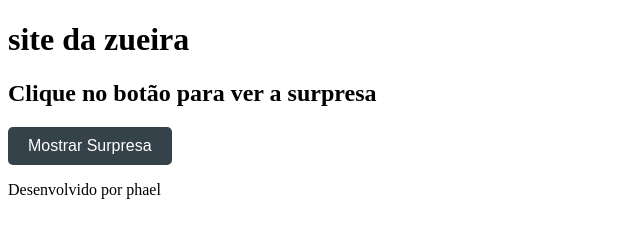
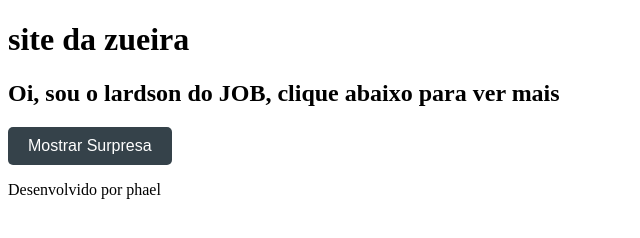
Before and after one commit to phaelnunes/site-lardson-zuado, a plain HTML site: page index.html in a window 1280 px wide. Shown: the whole page, without its empty margins (0-640 px from the left). Drawn offline with Linux system fonts and the light colour scheme.

Commit message:
Update index.html

```diff
--- a/index.html
+++ b/index.html
@@ -14,7 +14,7 @@
 
     <main>
         <main>
-    <h2>Clique no botão para ver a surpresa</h2>
+    <h2>Oi, sou o lardson do JOB, clique abaixo para ver mais</h2>
 
     <!-- O Botão -->
     <button id="meuBotao">Mostrar Surpresa</button>
@@ -33,4 +33,5 @@
     <!-- Link para o seu Script -->
     <script src="script.js"></script>
 </body>
+
 </html>
```
